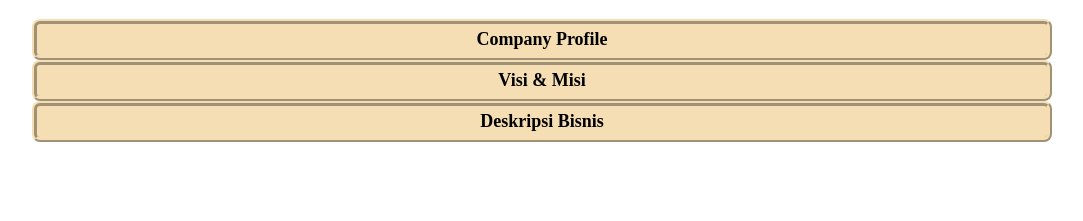
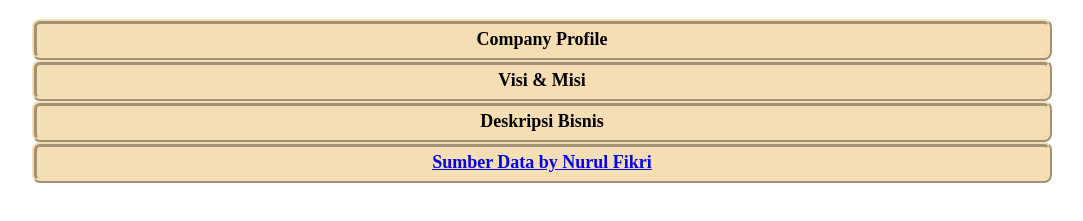
Before and after one commit to alifcdm/kampus_merdeka, a plain HTML site: page js_tugas8/index.html in a window 1280 px wide. Shown: the part 413-634 px from the top of the page, without its empty margins (91-1174 px from the left). Drawn offline with Linux system fonts and the light colour scheme.

Commit message:
menambahkan link di tugas 8

```diff
--- a/js_tugas8/index.html
+++ b/js_tugas8/index.html
@@ -38,7 +38,8 @@
 
         .flip,
         .visi,
-        .desc {
+        .desc,
+        .sumber {
             text-align: center;
             font-weight: bold;
             font-size: large;
@@ -59,7 +60,8 @@
         #visi,
         .visi,
         #desc,
-        .desc {
+        .desc,
+        .sumber {
             margin: 0px;
             padding: 5px;
             width: 1000px;
@@ -176,6 +178,9 @@
                 </li>
             </ul>
         </div>
+        <div class="sumber">
+            <a href="https://nurulfikri.com/profile-lembaga/">Sumber Data by Nurul Fikri</a>
+        </div>
     </div>
     <script src="js.js"></script>
 </body>
--- a/js_tugas8/js.js
+++ b/js_tugas8/js.js
@@ -145,3 +145,11 @@ $('document').ready(function () {
   });
 });
 //akhir script tugas 2
+
+//script connect ke link nurul fikri
+$('document').ready(function () {
+  $('a').click(function () {
+    alert('Selamat Datang di website Nurul Fikri Computer');
+  });
+});
+//akhir script connect ke link nurul fikri
```
Also changed, not shown: js_tugas8 link.txt (added).
